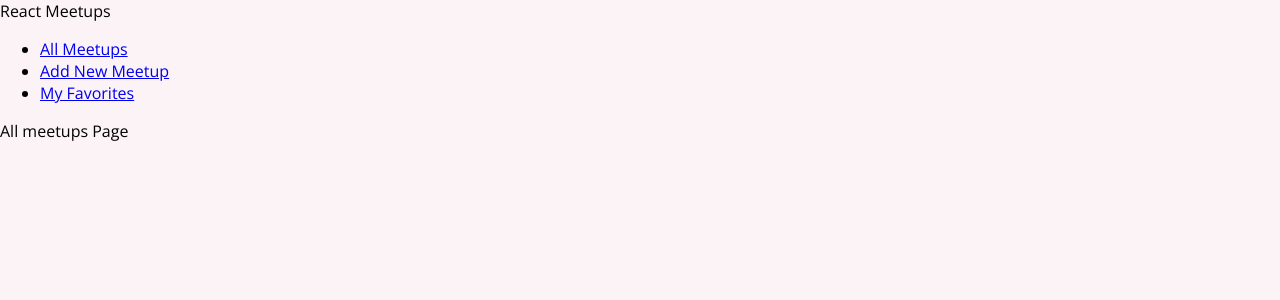
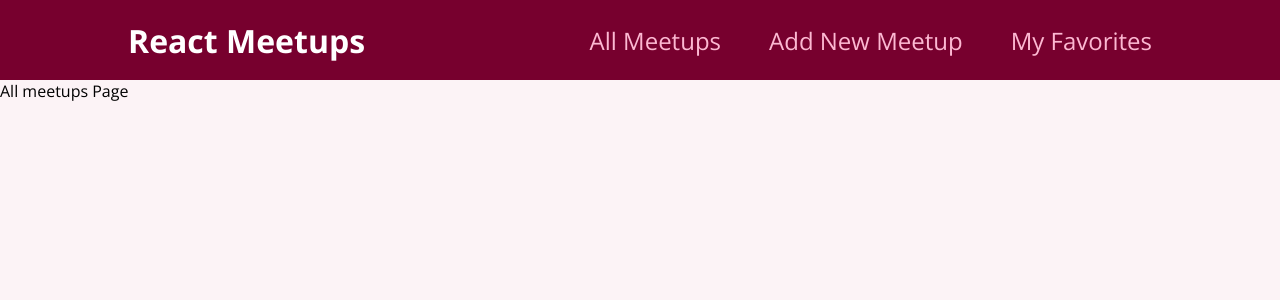
Before and after one commit to abdu-dotcom/react-course, a React (Create React App) app: page / in a window 1280 px wide. Shown: the top 300 px of the page. Built offline with nearby package versions, Linux system fonts and the light colour scheme.

Commit message:
35. Scoping Component Styles With CSS Modules

```diff
--- a/src/components/layout/MainNavigation.js
+++ b/src/components/layout/MainNavigation.js
@@ -1,9 +1,10 @@
 import { Link } from "react-router-dom";
+import styles from "./MainNavigation.module.css";
 
 function MainNavigation() {
   return (
-    <header>
-      <div>React Meetups</div>
+    <header className={styles.header}>
+      <div className={styles.logo}>React Meetups</div>
       <nav>
         <ul>
           <li>
--- /dev/null
+++ b/src/components/layout/MainNavigation.module.css
@@ -0,0 +1,47 @@
+.header {
+    width: 100%;
+    height: 5rem;
+    display: flex;
+    align-items: center;
+    justify-content: space-between;
+    background-color: #77002e;
+    padding: 0 10%;
+}
+
+.logo {
+    font-size: 2rem;
+    color: white;
+    font-weight: bold;
+}
+
+.header ul {
+    list-style: none;
+    margin: 0;
+    padding: 0;
+    display: flex;
+    align-items: baseline;
+}
+
+.header li {
+    margin-left: 3rem;
+}
+
+.header a {
+    text-decoration: none;
+    font-size: 1.5rem;
+    color: #fcb8d2;
+}
+
+.header a:hover,
+.header a:active,
+.header a.active {
+    color: white;
+}
+
+.badge {
+    background-color: #cc2062;
+    color: white;
+    border-radius: 12px;
+    padding: 0 1rem;
+    margin-left: 0.5rem;
+}
```
